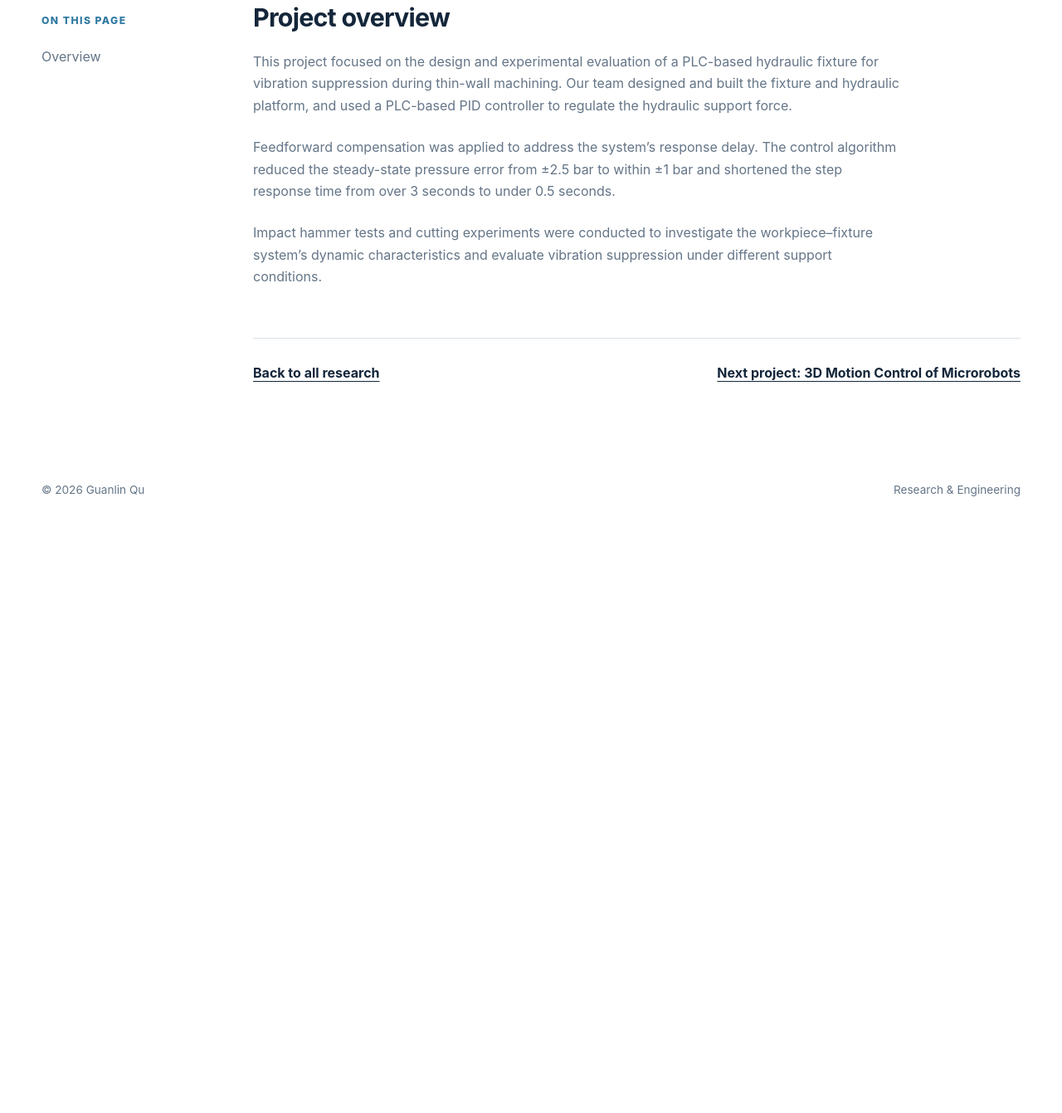
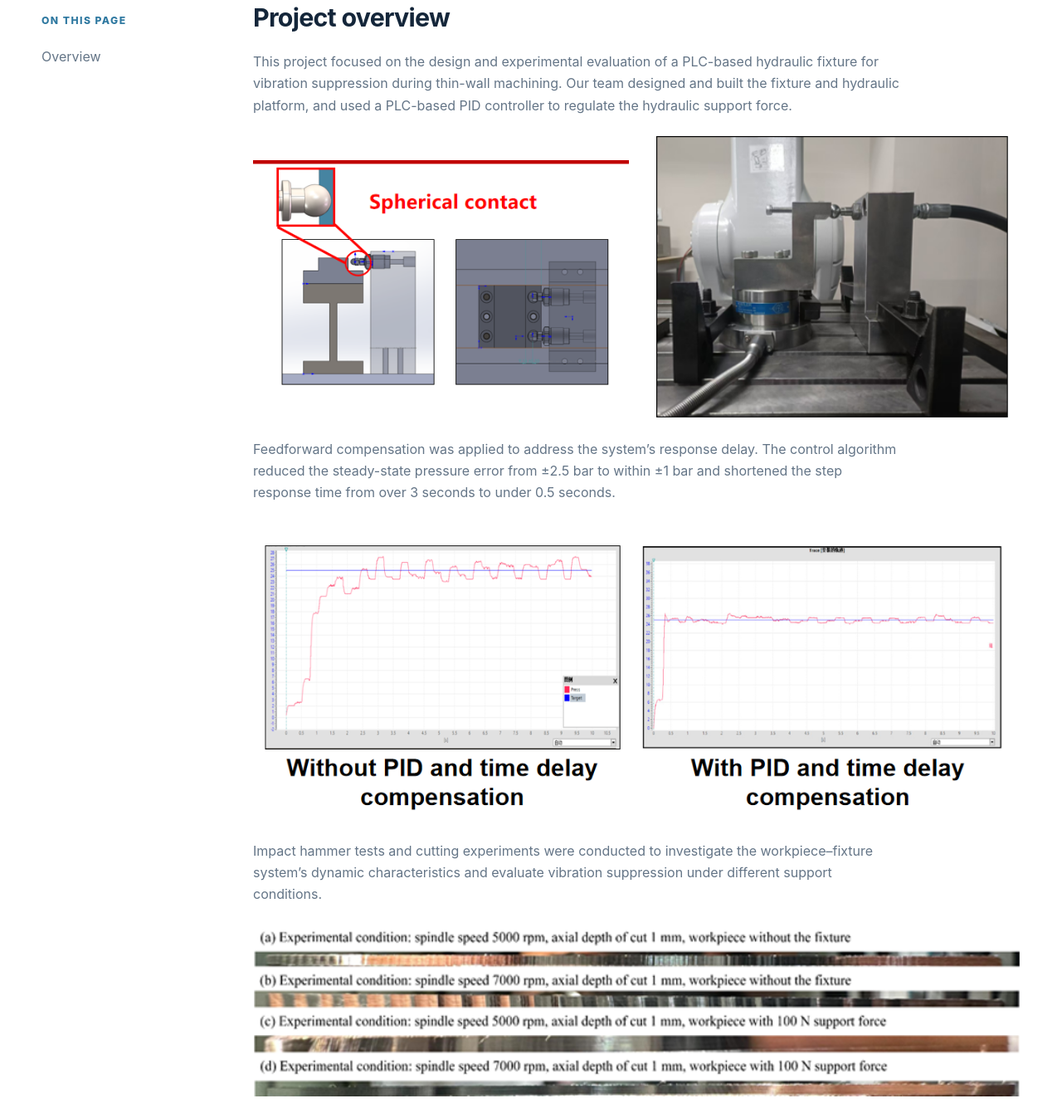
Before and after one commit to guanlinq/guanlinq.github.io, a plain HTML site: page hydraulic-vibration-damping.html in a window 1280 px wide. Shown: the part 599-1940 px from the top of the page at 83% size. Before the commit the page ends 1232 px from the top, so only its background shows below. Drawn offline with Linux system fonts and the light colour scheme.

Commit message:
Add images after hydraulic overview paragraphs

```diff
--- a/hydraulic-vibration-damping.html
+++ b/hydraulic-vibration-damping.html
@@ -29,8 +29,11 @@
         <section class="detail-section" id="overview">
           <h2>Project overview</h2>
           <p>This project focused on the design and experimental evaluation of a PLC-based hydraulic fixture for vibration suppression during thin-wall machining. Our team designed and built the fixture and hydraulic platform, and used a PLC-based PID controller to regulate the hydraulic support force.</p>
+          <div style="display: grid; grid-template-columns: repeat(2, minmax(0, 1fr)); gap: 20px; margin: 24px 0; align-items: center;"><a href="hydraulic-fixture-design.png" target="_blank" rel="noopener"><img src="hydraulic-fixture-design.png" alt="Hydraulic fixture design with spherical contact" loading="lazy" style="display: block; width: 100%; height: auto; aspect-ratio: 4 / 3; object-fit: contain;"></a><a href="hydraulic-fixture-experiment.png" target="_blank" rel="noopener"><img src="hydraulic-fixture-experiment.png" alt="Hydraulic fixture experimental setup" loading="lazy" style="display: block; width: 100%; height: auto; aspect-ratio: 4 / 3; object-fit: contain;"></a></div>
           <p style="margin-top: 24px;">Feedforward compensation was applied to address the system’s response delay. The control algorithm reduced the steady-state pressure error from ±2.5 bar to within ±1 bar and shortened the step response time from over 3 seconds to under 0.5 seconds.</p>
+          <div style="margin: 24px 0;"><a href="hydraulic-pid-response.png" target="_blank" rel="noopener"><img src="hydraulic-pid-response.png" alt="Pressure response without and with PID control and time-delay compensation" loading="lazy" style="display: block; width: 100%; height: auto;"></a></div>
           <p style="margin-top: 24px;">Impact hammer tests and cutting experiments were conducted to investigate the workpiece–fixture system’s dynamic characteristics and evaluate vibration suppression under different support conditions.</p>
+          <div style="margin: 24px 0;"><a href="hydraulic-cutting-results.png" target="_blank" rel="noopener"><img src="hydraulic-cutting-results.png" alt="Machined surfaces at 5000 and 7000 rpm without the fixture and with 100 N support force" loading="lazy" style="display: block; width: 100%; height: auto;"></a></div>
         </section>
         <div class="detail-footer"><a href="index.html#research">Back to all research</a><a href="microrobot-control.html">Next project: 3D Motion Control of Microrobots</a></div>
       </div>
```
